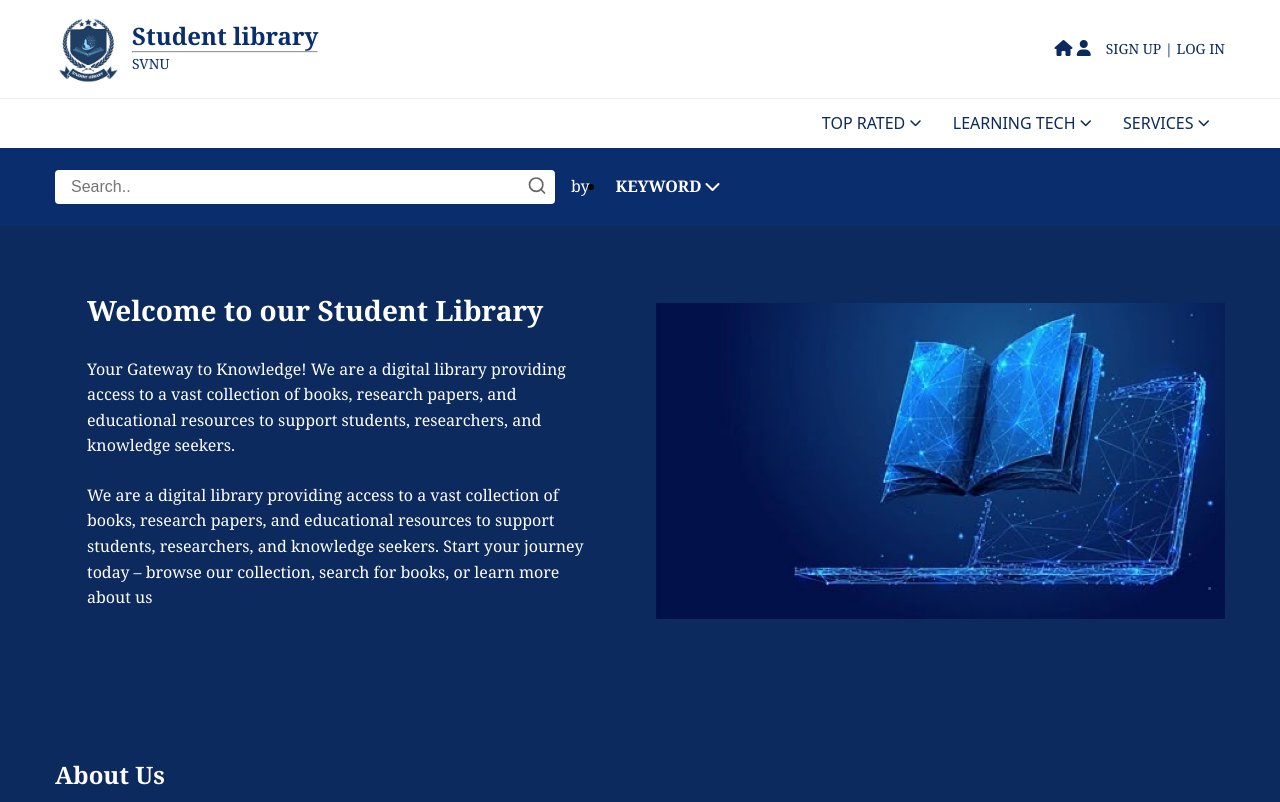
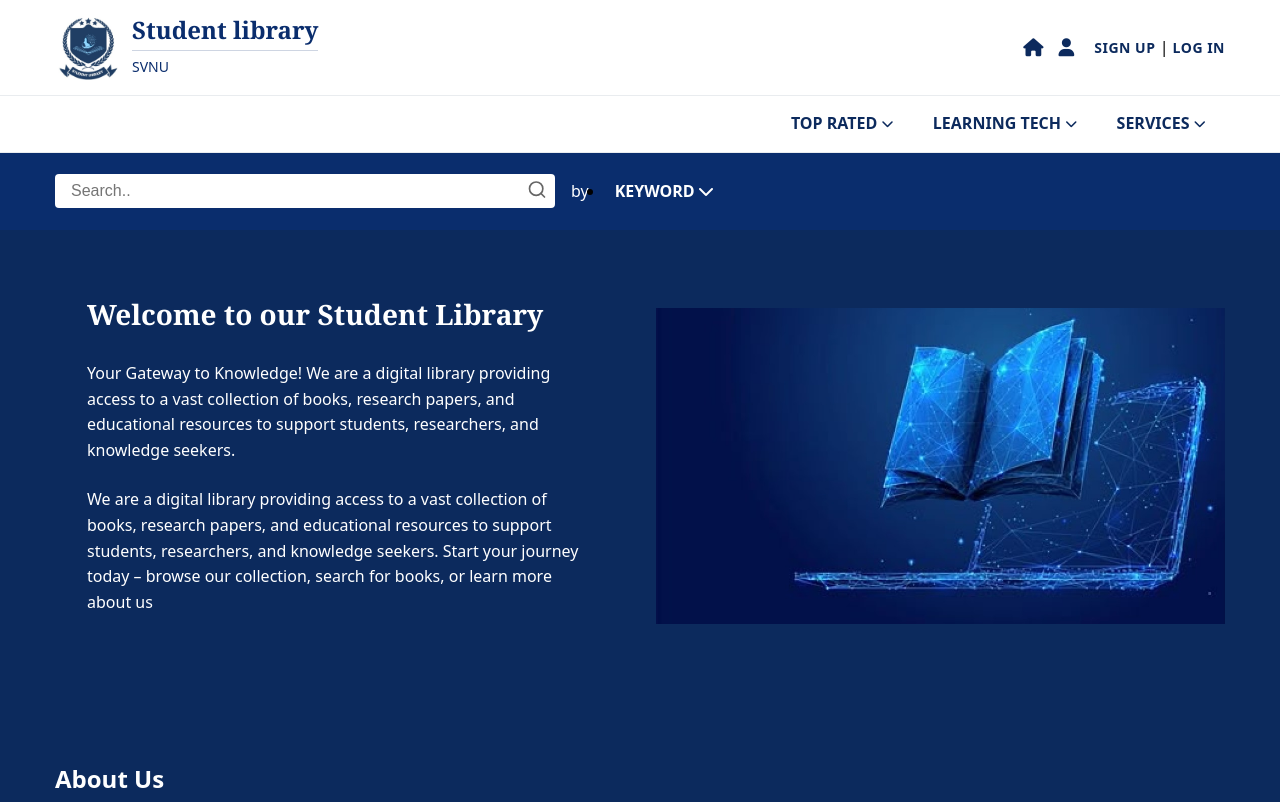
Before and after one commit to AmnaZaher/Library, a plain HTML site: page index.html in a window 1280 px wide. Shown: the top 802 px of the page. Drawn offline with Linux system fonts and the light colour scheme.

Commit message:
Update style.css

```diff
--- a/style.css
+++ b/style.css
@@ -6,12 +6,13 @@
   }
 
   body {
-    font-family: system-ui, -apple-system, BlinkMacSystemFont, 'Segoe UI', Roboto, Oxygen, Ubuntu, Cantarell, 'Open Sans', 'Helvetica Neue', sans-serif;
+    font-family: system-ui, -apple-system, BlinkMacSystemFont, "Segoe UI", Roboto, Oxygen, Ubuntu, Cantarell, "Open Sans",
+      "Helvetica Neue", sans-serif;
     line-height: 1.6;
+    background-color: #f8f9fa;
   }
 
   .container {
-    font-family: Georgia, 'Times New Roman', Times, serif;
     width: 100%;
     max-width: 1200px;
     margin: 0 auto;
@@ -21,12 +22,18 @@ body {
   a {
     text-decoration: none;
     color: inherit;
+    transition: color 0.3s ease;
+  }
+
+  a:hover {
+    color: #0d6efd;
   }
 
   /* Header styles */
   header {
     background-color: white;
     padding: 15px 0;
+    box-shadow: 0 2px 10px rgba(0, 0, 0, 0.05);
   }
 
   .header-content {
@@ -42,8 +49,10 @@ header {
 
   .logo {
     width: 65px;
-    /* height: 50px; */
+    height: 65px;
     margin-right: 12px;
+    border-radius: 8px;
+    object-fit: cover;
   }
 
   .logo-container {
@@ -57,74 +66,77 @@ header {
   }
 
   .logo-text h1 {
-    font-family: Georgia, 'Times New Roman', Times, serif;
+    font-family: Georgia, "Times New Roman", Times, serif;
     color: #0a2d6d;
     font-size: 24px;
     line-height: 1.2;
+    margin: 0;
+    font-weight: 700;
+  }
+
+  .logo-text hr {
+    margin: 5px 0;
+    border: none;
+    height: 1px;
+    background-color: #0a2d6d;
+    opacity: 0.2;
   }
 
   .logo-text p {
     color: #0a2d6d;
     font-size: 14px;
-}
-
-.library-name {
-    font-weight: 600;
-    color: #0c2a5d;
-}
-
-.university-name {
-    font-size: 12px;
-    color: #6c757d;
+    margin: 0;
+    font-weight: 500;
   }
 
   .login-section {
     display: flex;
     align-items: center;
+    gap: 20px;
   }
 
   .icon-link {
-    margin-right: 15px;
-    color: #0c2a5d;
+    display: flex;
+    gap: 15px;
   }
 
-.link {
-    color: #0c2a5d;
-    text-decoration: none;
-    font-size: 14px;
+  .icon-link a {
+    font-size: 18px;
+    transition: transform 0.3s ease;
   }
 
-.link:visited {
-    text-decoration: none;
-    color: inherit; /* Ensures the color doesn’t change after visiting */
+  .icon-link a:hover {
+    transform: translateY(-3px);
   }
 
-.link:hover {
-    text-decoration: none; /* Ensures no underline on hover */
+  .link a {
+    color: #0c2a5d;
+    font-weight: 600;
+    font-size: 14px;
+    letter-spacing: 0.5px;
+    transition: color 0.3s ease;
   }
 
-.link:active {
-    text-decoration: none;
+  .link a:hover {
+    color: #1a4db3;
   }
 
   /* Navigation styles */
   .main-nav {
     background-color: white;
     border-top: 1px solid #e9ecef;
+    border-bottom: 1px solid #e9ecef;
+    position: relative;
+    z-index: 100;
   }
 
   .main-nav .container {
     display: flex;
-    justify-content: end;
+    justify-content: flex-end;
   }
-
-
 
   .menu-toggle {
     display: none;
-    font-weight: 500;
-    cursor: pointer;
-    color: #0c2a5d;
   }
 
   .menu-icon {
@@ -137,7 +149,7 @@ header {
     display: block;
     width: 25px;
     height: 3px;
-    background-color: #333;
+    background-color: #0c2a5d;
     margin: 5px 0;
     transition: 0.4s;
   }
@@ -145,31 +157,36 @@ header {
   .nav-menu {
     display: flex;
     list-style: none;
+    margin: 0;
+    padding: 0;
   }
 
   .nav-item {
     position: relative;
-    font-weight: 500;
-    cursor: pointer;
-    color: #0c2a5d;
   }
 
   .nav-link {
     display: flex;
     align-items: center;
-    padding: 12px 16px;
+    padding: 15px 20px;
     text-decoration: none;
-    /* font-size: 14px; */
-    font-weight: 500;
-    cursor: pointer;
+    font-weight: 600;
     color: #0c2a5d;
-    font-family: system-ui, -apple-system, BlinkMacSystemFont, 'Segoe UI', Roboto, Oxygen, Ubuntu, Cantarell, 'Open Sans', 'Helvetica Neue', sans-serif;
-    /* font-family: Impact; */
+    transition: background-color 0.3s ease;
   }
 
   .nav-link i {
     margin-left: 5px;
     font-size: 12px;
+    transition: transform 0.3s ease;
+  }
+
+  .nav-item:hover .nav-link i {
+    transform: rotate(180deg);
+  }
+
+  .nav-link:hover {
+    background-color: #f8f9fa;
   }
 
   .dropdown-menu {
@@ -177,28 +194,46 @@ header {
     top: 100%;
     left: 0;
     background-color: white;
-    box-shadow: 0 2px 5px rgba(0, 0, 0, 0.1);
-    min-width: 150px;
+    box-shadow: 0 5px 15px rgba(0, 0, 0, 0.1);
+    min-width: 200px;
     display: none;
-    z-index: 1;
+    z-index: 100;
     list-style: none;
+    padding: 8px 0;
+    border-radius: 4px;
+    animation: fadeIn 0.3s ease;
+  }
+
+  @keyframes fadeIn {
+    from {
+      opacity: 0;
+      transform: translateY(10px);
+    }
+    to {
+      opacity: 1;
+      transform: translateY(0);
+    }
   }
 
   .dropdown-menu a {
     display: block;
-    padding: 10px 15px;
+    padding: 10px 20px;
     color: #495057;
     text-decoration: none;
     font-size: 14px;
+    transition: background-color 0.2s ease, padding-left 0.2s ease;
   }
 
   .dropdown-menu a:hover {
     background-color: #f8f9fa;
+    padding-left: 25px;
+    color: #0d6efd;
   }
 
   .nav-item:hover .dropdown-menu {
     display: block;
   }
+
 
 /* Search section styles */
 .search-section {
```
Lines whose indentation alone changed are shown as unchanged.
